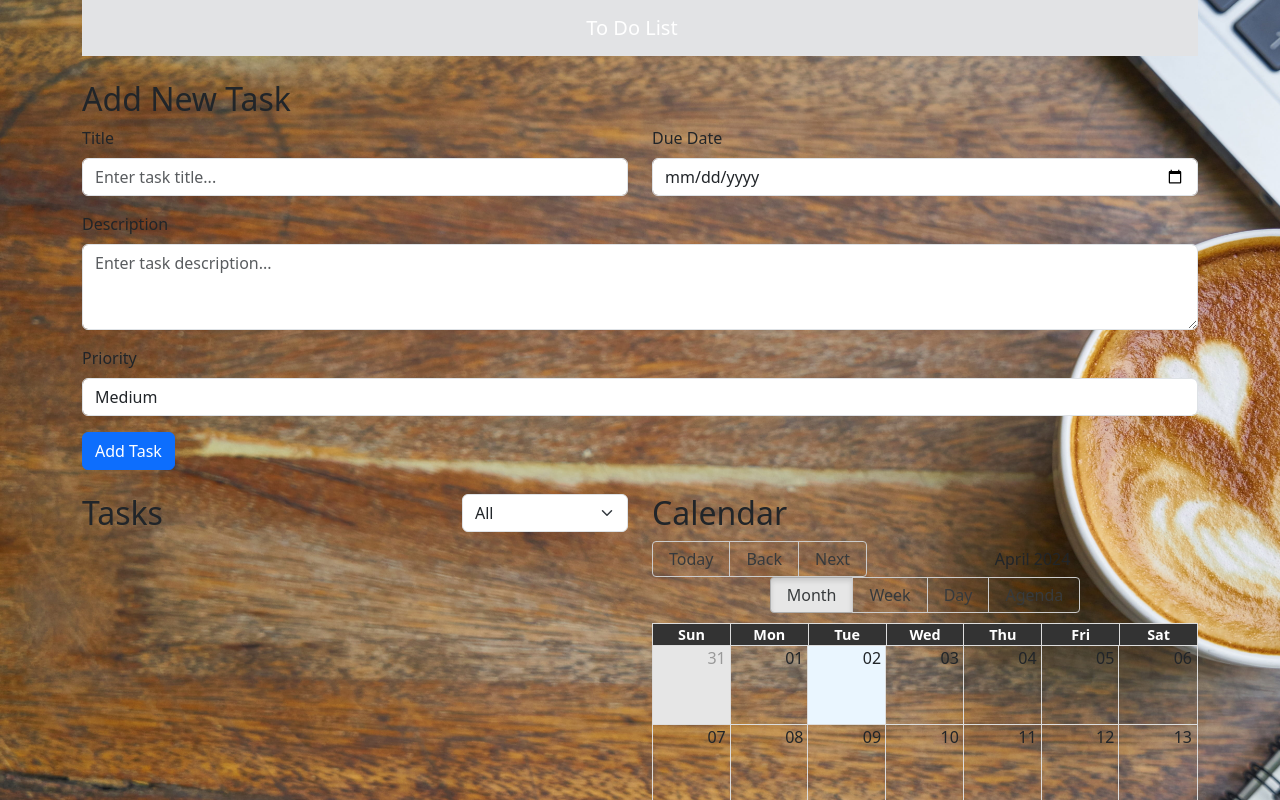
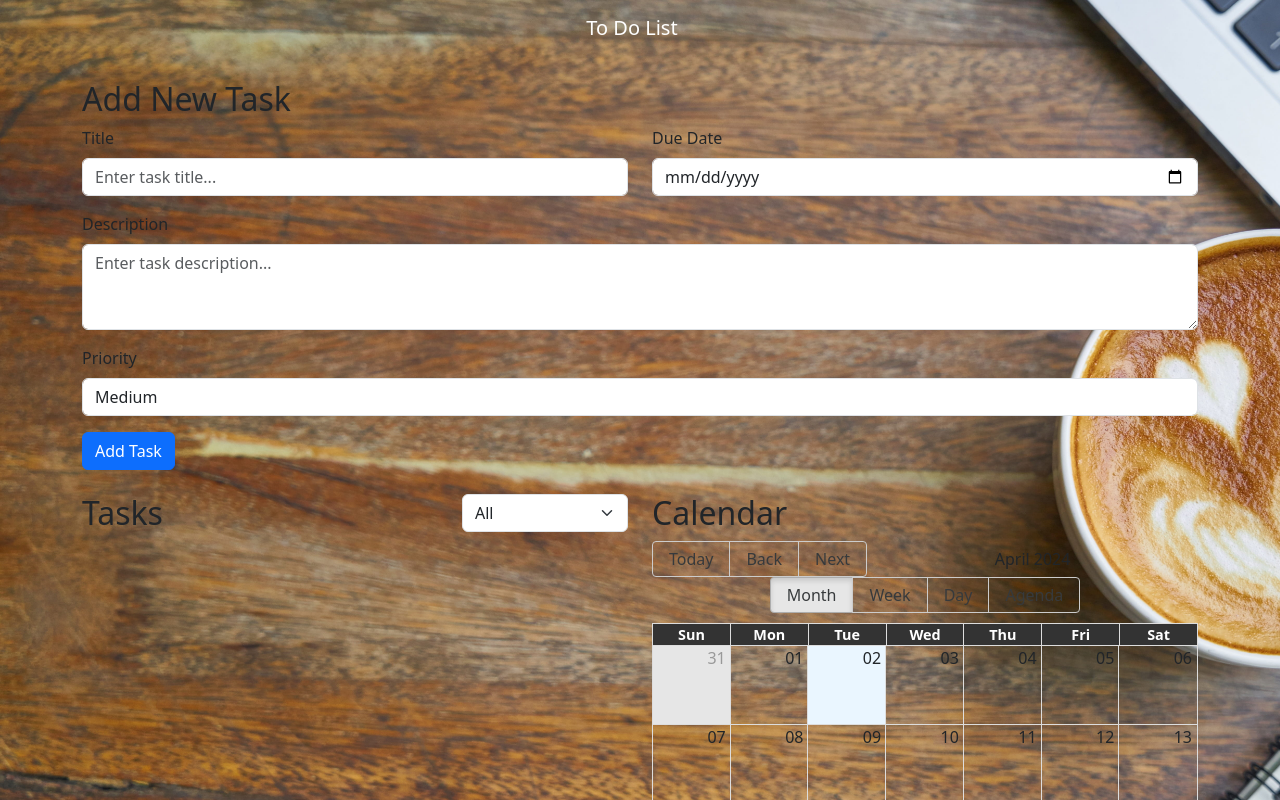
Before and after one commit to Kiruba2602/React-project, a React (Create React App) app: page / in a window 1280 px wide. Shown: the top 800 px of the page. Built offline with nearby package versions, Linux system fonts and the light colour scheme.

Commit message:
new commit

```diff
--- a/src/Components/Header.jsx
+++ b/src/Components/Header.jsx
@@ -4,9 +4,9 @@ import { Container, Navbar } from 'react-bootstrap';
 
 function Header(){
   return (
-    <Navbar bg="secondary-subtle" variant="dark">
+    <Navbar bg="none" variant="dark">
       <Container className='d-flex justify-content-center'>
-        <Navbar.Brand class="fs-1">To Do List</Navbar.Brand>
+        <Navbar.Brand class="h1">To Do List</Navbar.Brand>
       </Container>
     </Navbar>
   )
--- a/src/Components/Todolist.jsx
+++ b/src/Components/Todolist.jsx
@@ -9,7 +9,7 @@ const TodoList = ({ todo, handleToggle, deleteTask, setEdittask }) => {
   return (
     <ListGroup>
       {todo.map((task) => (
-        <ListGroup.Item key={task.id} className={`d-flex justify-content-between align-items-center ${task.completed ? "completed todo-list-item" : "todo-list-item"}`}>
+        <ListGroup.Item key={task.id} className={`d-flex justify-content-between align-items-center ${task.completed ? "completed todo-list-item" : "todo-list-item"}` }>
           <div className="ms-2 me-auto">
             <div className={`fw-bold ${task.completed ? "text-decoration-line-through" : ""}`}>{task.title}</div>
             {task.description}
```
Also changed, not shown: 1 other file (tests, documents, lock files or other folders).
